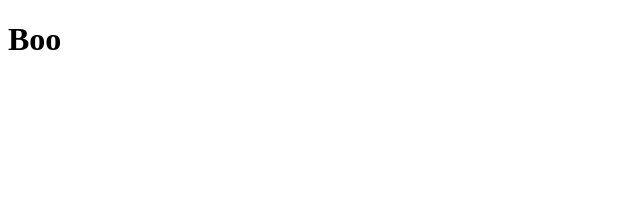
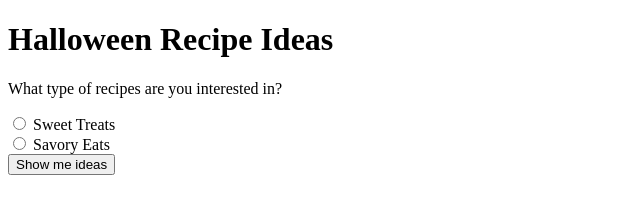
Before and after one commit to hewson16/halloween-recipe, a plain HTML site: page index.html in a window 1280 px wide. Shown: the whole page, without its empty margins (0-640 px from the left). Drawn offline with Linux system fonts and the light colour scheme.

Commit message:
loop set up

```diff
--- a/index.html
+++ b/index.html
@@ -3,6 +3,23 @@
         <title>Halloween Recipes</title>
     </header>
     <body>
-        <h1>Boo</h1>
+        <h1>Halloween Recipe Ideas</h1>
+
+        <p>What type of recipes are you interested in?</p>
+
+        <div>
+            <input type="radio" id="sweet-treats" name="recipe" value="ST">
+            <label for="sweet-treats">Sweet Treats</label>
+        </div>
+        <div>
+            <input type="radio" id="savory-eats" name="recipe" value="SE">
+            <label for="savory-eats">Savory Eats</label>
+        </div>
+
+        <button id="show-recipe" onclick="showRecipe()">Show me ideas</button>
+
+        <p id="show-recipe"></p>
+
+        <script src="js/index.js"></script>
     </body>
 </html
--- a/js/index.js
+++ b/js/index.js
@@ -0,0 +1,25 @@
+function showRecipe() {
+    // setup recipes
+    const sweetIsChecked = document.getElementById('sweet-treats').checked;
+    const savoryIsChecked = document.getElementById('savory-eats').checked;
+    const showRecipe = document.getElementById('show-recipe');
+
+
+    if(sweetIsChecked) {
+        console.log('sweet');
+
+    }
+    else if (savoryIsChecked)
+    {
+        console.log('savory');
+    }
+    else {
+        console.log('notChosen');
+    }
+
+
+
+
+
+
+}
```
